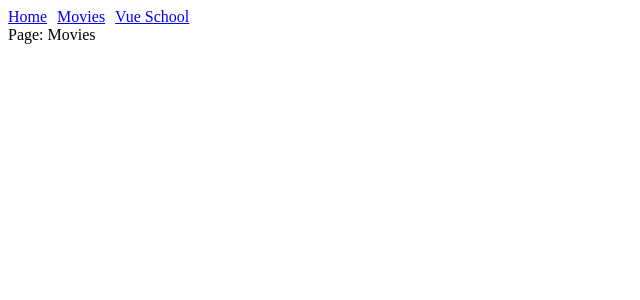
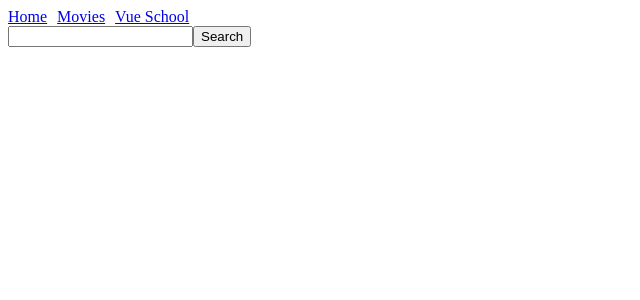
Before and after one commit to hugohlr13/nuxt3-fundamentals, a Nuxt app: page /movies in a window 1280 px wide. Shown: the top 300 px of the page, without its empty margins (0-640 px from the left). Built offline with nearby package versions, Linux system fonts and the light colour scheme.

Commit message:
fetch api

```diff
--- /dev/null
+++ b/components/MovieSearch.vue
@@ -0,0 +1,28 @@
+<script setup>
+    const query = ref("");
+    const movies = ref([]);
+    async function search(){
+        const {Search} = await $fetch(
+            `http://www.omdbapi.com/?apikey=3bcd8b6&s=${query.value}`
+        );
+        movies.value = Search;
+    }
+</script>
+
+<template>
+    <div>
+      <form @submit.prevent="search">
+        <input type="text" v-model="query" />
+        <button>Search</button>
+      </form>
+      <ul style="display: flex; flex-wrap: wrap; gap: 10px; list-style: none">
+        <li v-for="movie in movies" :key="movie.imdbID">
+          <NuxtLink :to="{ name: 'movies-id', params: { id: movie.imdbID } }">
+            <img :src="movie.Poster" :alt="movie.title" width="100" />
+          </NuxtLink>
+        </li>
+      </ul>
+    </div>
+  </template>
+
+<style scoped></style>
--- a/pages/movies/index.vue
+++ b/pages/movies/index.vue
@@ -1,9 +1,3 @@
-<script setup lang="ts"></script>
-
 <template>
-  <div>
-    Page: Movies
-  </div>
+    <MovieSearch />
 </template>
-
-<style scoped></style>
```
